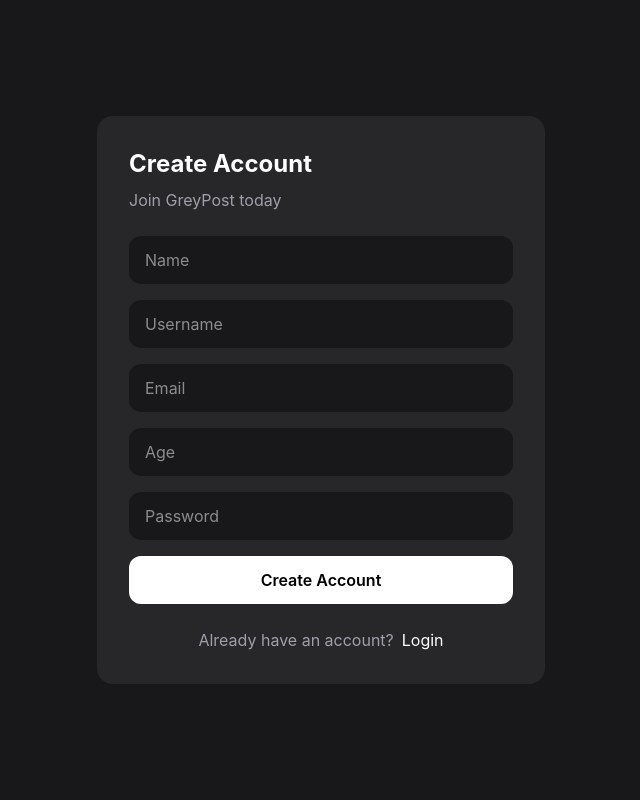
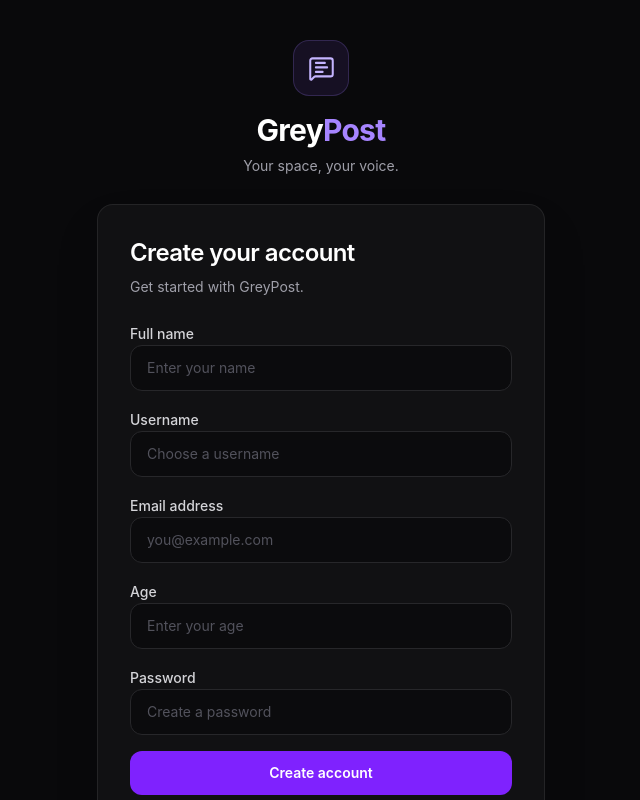
Before and after one commit to RajCoder-15/GreyPost, a React app in the folder frontend/: page /register in a window 1280 px wide. Shown: the top 800 px of the page, without its empty margins (319-959 px from the left). Built offline with nearby package versions, Linux system fonts and the light colour scheme; the HTML template or start-up script is replaced by a standard one.

Commit message:
Update Register page

```diff
--- a/frontend/src/pages/Register.jsx
+++ b/frontend/src/pages/Register.jsx
@@ -1,8 +1,9 @@
+
 import { useState } from "react";
 import { useNavigate } from "react-router-dom";
+import { MessageSquareText, LoaderCircle, AlertCircle } from "lucide-react";
 
 function Register() {
-
     const navigate = useNavigate();
 
     const [name, setName] = useState("");
@@ -11,21 +12,20 @@
     const [age, setAge] = useState("");
     const [password, setPassword] = useState("");
     const [error, setError] = useState("");
+    const [loading, setLoading] = useState(false);
 
     async function handleSubmit(e) {
         e.preventDefault();
+        setError("");
+        setLoading(true);
 
-        const response = await fetch(
-            "http://localhost:3000/register",
-            {
+        try {
+            const response = await fetch("http://localhost:3000/register", {
                 method: "POST",
-
                 headers: {
                     "Content-Type": "application/json"
                 },
-
                 credentials: "include",
-
                 body: JSON.stringify({
                     name,
                     username,
@@ -35,97 +35,163 @@
                 })
             });
 
-            if(response.ok) {
+            if (response.ok) {
                 navigate("/");
-            }else {
+            } else {
                 const message = await response.text();
-                setError(message);
+                setError(message || "Unable to create your account. Please try again.");
+            }
+        } catch {
+            setError("Unable to connect to the server. Please try again.");
+        } finally {
+            setLoading(false);
         }
     }
 
     return (
-        <div className="min-h-screen bg-zinc-900 text-white flex items-center justify-center px-4">
+        <main className="flex min-h-screen items-center justify-center bg-[#09090b] px-4 py-10 text-white">
+            <div className="w-full max-w-md">
+                <div className="mb-7 text-center">
+                    <div className="mx-auto mb-4 flex h-14 w-14 items-center justify-center rounded-2xl border border-violet-400/20 bg-violet-500/10 text-violet-300">
+                        <MessageSquareText size={27} strokeWidth={1.8} />
+                    </div>
 
-            <div className="w-full max-w-md bg-zinc-800 rounded-2xl p-8">
-
-                <h1 className="text-2xl font-bold">
-                    Create Account
+                    <h1 className="text-3xl font-bold tracking-tight">
+                        Grey<span className="text-violet-400">Post</span>
                     </h1>
 
-                <p className="text-zinc-400 mt-2 mb-6">
-                    Join GreyPost today
+                    <p className="mt-2 text-sm text-zinc-400">
+                        Your space, your voice.
                     </p>
+                </div>
+
+                <section className="rounded-2xl border border-white/[0.08] bg-[#111113] p-6 shadow-2xl shadow-black/30 sm:p-8">
+                    <div className="mb-6">
+                        <h2 className="text-2xl font-semibold tracking-tight">
+                            Create your account
+                        </h2>
+                        <p className="mt-2 text-sm text-zinc-400">
+                            Get started with GreyPost.
+                        </p>
+                    </div>
 
                     <form onSubmit={handleSubmit} className="space-y-4">
-
+                        <div className="space-y-2">
+                            <label htmlFor="register-name" className="text-sm font-medium text-zinc-300">
+                                Full name
+                            </label>
                             <input
+                                id="register-name"
                                 type="text"
-                        placeholder="Name"
+                                placeholder="Enter your name"
                                 value={name}
                                 onChange={(e) => setName(e.target.value)}
-                        className="w-full bg-zinc-900 rounded-xl px-4 py-3 outline-none"
+                                autoComplete="name"
+                                required
+                                className="w-full rounded-xl border border-zinc-800 bg-[#0b0b0d] px-4 py-3 text-sm text-white outline-none transition placeholder:text-zinc-600 focus:border-violet-500 focus:ring-2 focus:ring-violet-500/15"
                             />
+                        </div>
 
+                        <div className="space-y-2">
+                            <label htmlFor="register-username" className="text-sm font-medium text-zinc-300">
+                                Username
+                            </label>
                             <input
+                                id="register-username"
                                 type="text"
-                        placeholder="Username"
+                                placeholder="Choose a username"
                                 value={username}
                                 onChange={(e) => setUsername(e.target.value)}
-                        className="w-full bg-zinc-900 rounded-xl px-4 py-3 outline-none"
+                                autoComplete="username"
+                                required
+                                className="w-full rounded-xl border border-zinc-800 bg-[#0b0b0d] px-4 py-3 text-sm text-white outline-none transition placeholder:text-zinc-600 focus:border-violet-500 focus:ring-2 focus:ring-violet-500/15"
                             />
+                        </div>
 
+                        <div className="space-y-2">
+                            <label htmlFor="register-email" className="text-sm font-medium text-zinc-300">
+                                Email address
+                            </label>
                             <input
+                                id="register-email"
                                 type="email"
-                        placeholder="Email"
+                                placeholder="you@example.com"
                                 value={email}
                                 onChange={(e) => setEmail(e.target.value)}
-                        className="w-full bg-zinc-900 rounded-xl px-4 py-3 outline-none"
+                                autoComplete="email"
+                                required
+                                className="w-full rounded-xl border border-zinc-800 bg-[#0b0b0d] px-4 py-3 text-sm text-white outline-none transition placeholder:text-zinc-600 focus:border-violet-500 focus:ring-2 focus:ring-violet-500/15"
                             />
+                        </div>
 
+                        <div className="space-y-2">
+                            <label htmlFor="register-age" className="text-sm font-medium text-zinc-300">
+                                Age
+                            </label>
                             <input
+                                id="register-age"
                                 type="number"
-                        placeholder="Age"
+                                placeholder="Enter your age"
                                 value={age}
                                 onChange={(e) => setAge(e.target.value)}
-                        className="w-full bg-zinc-900 rounded-xl px-4 py-3 outline-none"
+                                min="1"
+                                required
+                                className="w-full rounded-xl border border-zinc-800 bg-[#0b0b0d] px-4 py-3 text-sm text-white outline-none transition placeholder:text-zinc-600 focus:border-violet-500 focus:ring-2 focus:ring-violet-500/15"
                             />
+                        </div>
 
+                        <div className="space-y-2">
+                            <label htmlFor="register-password" className="text-sm font-medium text-zinc-300">
+                                Password
+                            </label>
                             <input
+                                id="register-password"
                                 type="password"
-                        placeholder="Password"
+                                placeholder="Create a password"
                                 value={password}
                                 onChange={(e) => setPassword(e.target.value)}
-                        className="w-full bg-zinc-900 rounded-xl px-4 py-3 outline-none"
+                                autoComplete="new-password"
+                                required
+                                className="w-full rounded-xl border border-zinc-800 bg-[#0b0b0d] px-4 py-3 text-sm text-white outline-none transition placeholder:text-zinc-600 focus:border-violet-500 focus:ring-2 focus:ring-violet-500/15"
                             />
+                        </div>
 
                         {error && (
-                        <p className="text-red-400 text-sm">
-                        {error}
-                        </p>
+                            <div role="alert" className="flex items-start gap-2 rounded-xl border border-red-500/20 bg-red-500/[0.07] p-3 text-sm text-red-300">
+                                <AlertCircle size={17} className="mt-0.5 shrink-0" />
+                                <span>{error}</span>
+                            </div>
                         )}
 
                         <button
                             type="submit"
-                        className="w-full py-3 rounded-xl bg-white text-black font-semibold"
+                            disabled={loading}
+                            className="flex w-full items-center justify-center gap-2 rounded-xl bg-violet-600 py-3 text-sm font-semibold text-white transition hover:bg-violet-500 focus:outline-none focus:ring-2 focus:ring-violet-400/50 disabled:cursor-not-allowed disabled:opacity-60"
                         >
-                        Create Account
+                            {loading && <LoaderCircle size={18} className="animate-spin" />}
+                            {loading ? "Creating account..." : "Create account"}
                         </button>
-
                     </form>
 
-                <p className="text-center text-zinc-400 mt-6">
-                    Already have an account?
+                    <div className="my-6 border-t border-white/[0.07]" />
+
+                    <p className="text-center text-sm text-zinc-400">
+                        Already have an account?{" "}
                         <button
+                            type="button"
                             onClick={() => navigate("/login")}
-                        className="text-white ml-2"
+                            className="font-semibold text-violet-400 transition hover:text-violet-300"
                         >
-                        Login
+                            Log in
                         </button>
                     </p>
+                </section>
 
+                <p className="mt-6 text-center text-xs text-zinc-600">
+                    GREYPOST · YOUR SPACE, YOUR VOICE
+                </p>
             </div>
-
-        </div>
+        </main>
     );
 }
 
```
Lines whose indentation alone changed are shown as unchanged.
